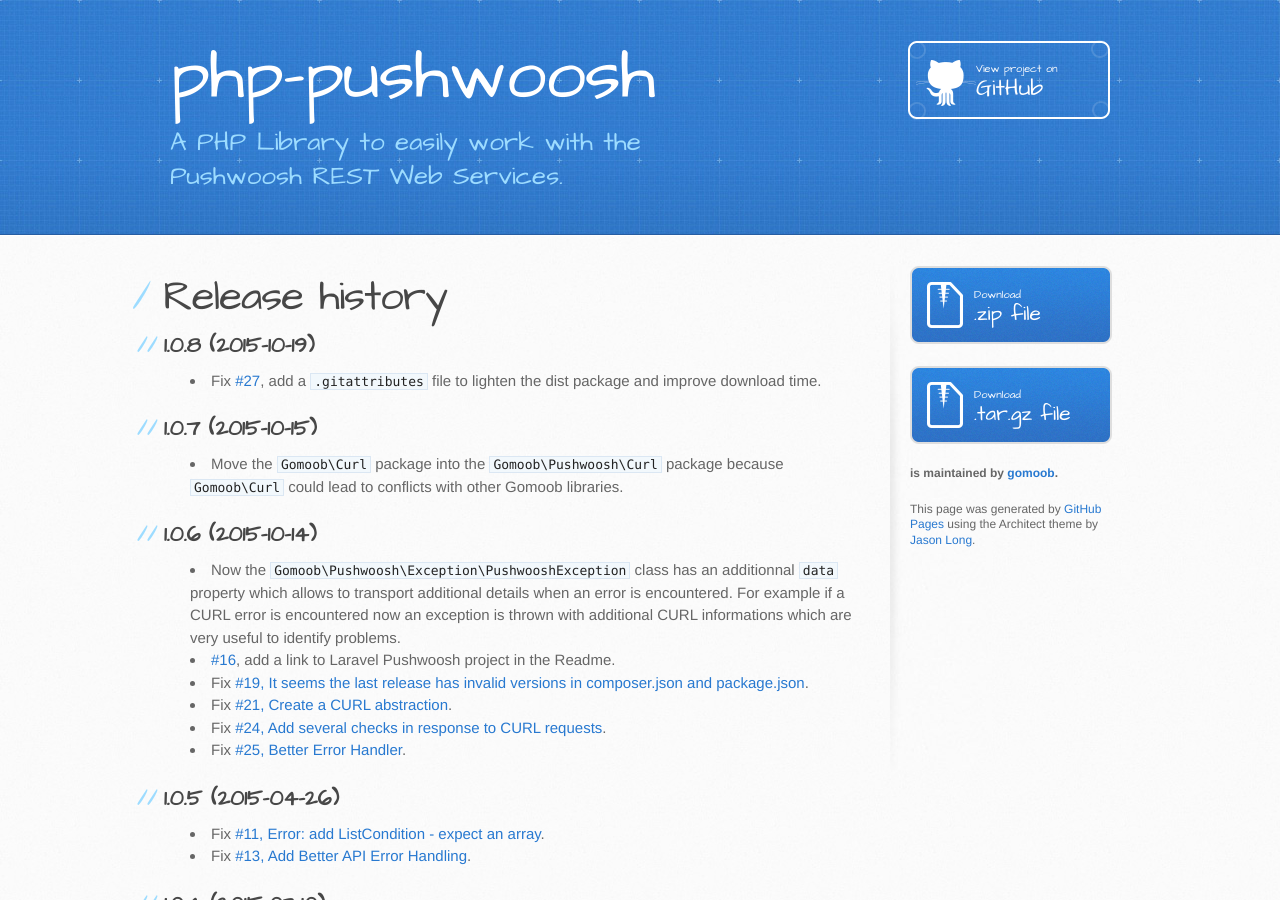
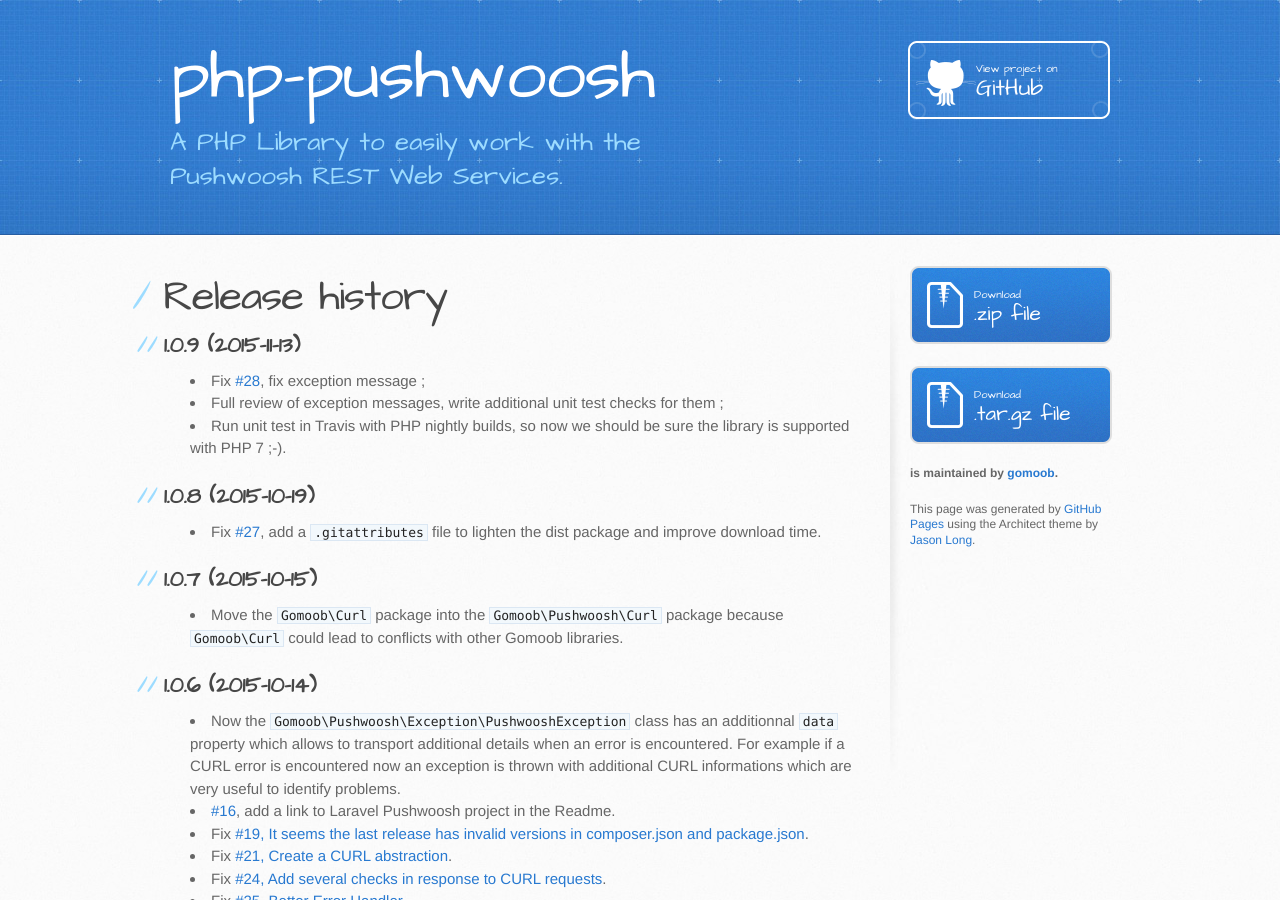
Before and after one commit to gomoob/php-pushwoosh, a Jekyll site: the page built from release-history.html, in a window 1280 px wide and 900 px high. Built offline with Jekyll 4.4.1, drawn with Linux system fonts in a browser that asks for light colours.

Commit message:
Update release history.

```diff
--- a/release-history.html
+++ b/release-history.html
@@ -4,6 +4,20 @@
 ---
 
 <h1>Release history</h1>
+
+<h2>1.0.9 (2015-11-13)</h2>
+<ul>
+    <li>
+        Fix <a href="https://github.com/gomoob/php-pushwoosh/pull/28">#28</a>, fix exception message ;
+    </li>
+    <li>
+        Full review of exception messages, write additional unit test checks for them ;
+    </li>
+    <li>
+        Run unit test in Travis with PHP nightly builds, so now we should be sure the library is supported with PHP 7
+        ;-).
+    </li>
+</ul>
 
 <h2>1.0.8 (2015-10-19)</h2>
 <ul>
```
